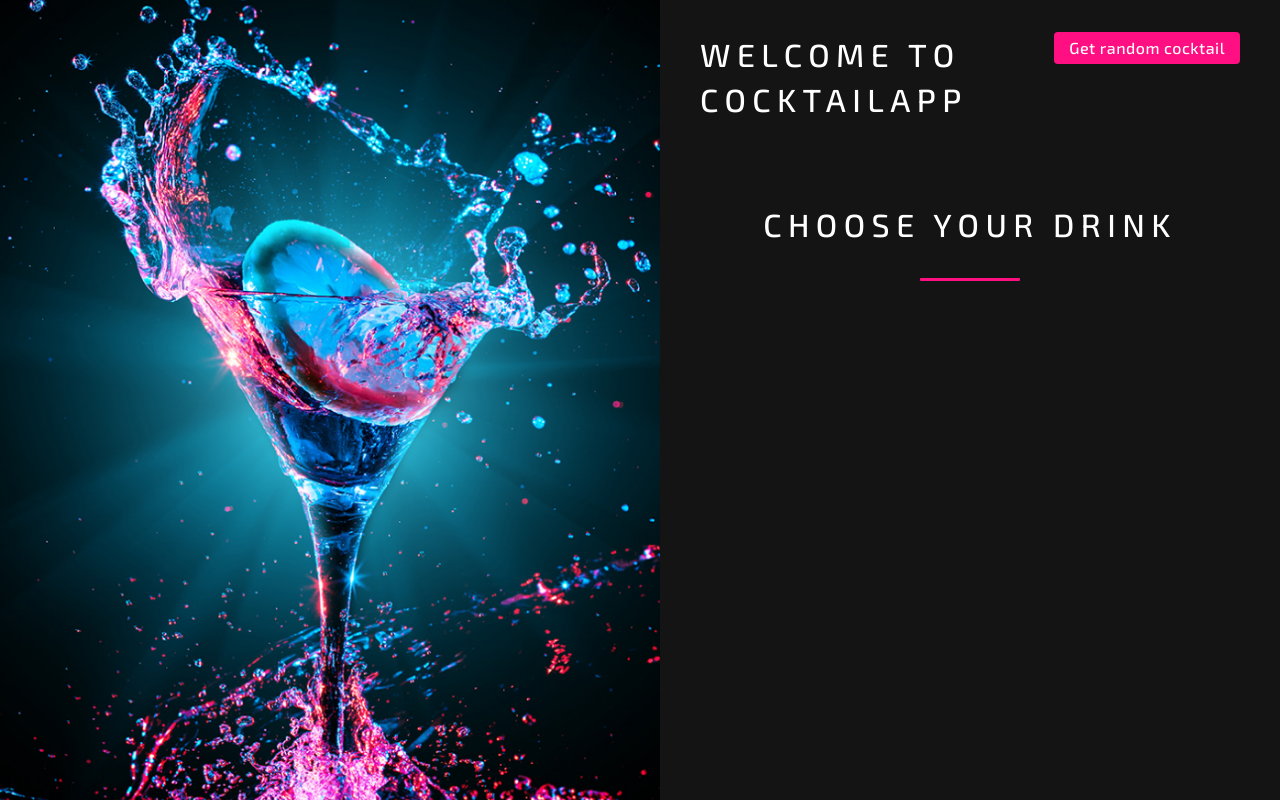
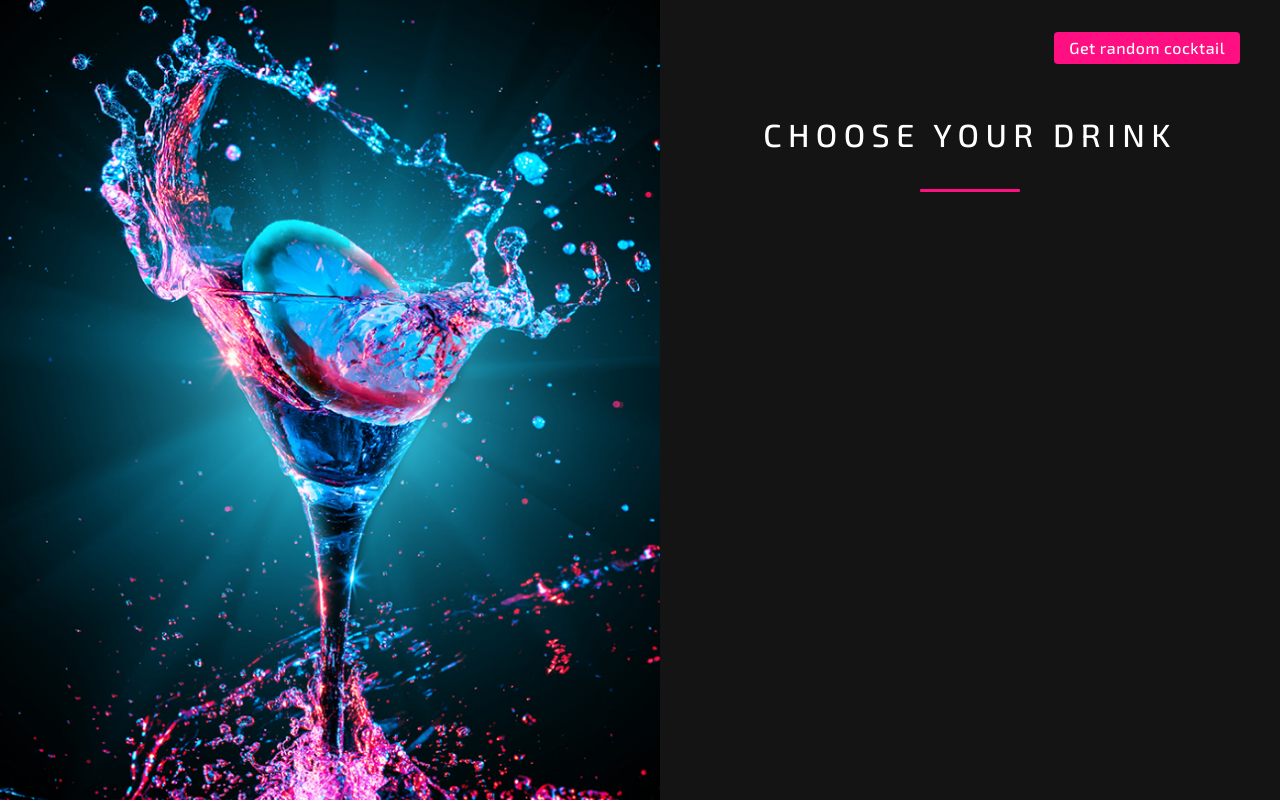
Before and after one commit to Oleksii03/Coctails, a Vue app: page / in a window 1280 px wide. Built offline with nearby package versions, Linux system fonts and the light colour scheme.

Commit message:
Update AppLayout.vue

```diff
--- a/src/components/AppLayout.vue
+++ b/src/components/AppLayout.vue
@@ -14,7 +14,6 @@ const props = defineProps({
     <div :style="` background-image: url(${imgUrl})`" class="img"></div>
     <div class="main">
       <el-button class="btn">Get random cocktail</el-button>
-      <h1 class="title">Welcome to CocktailApp</h1>
       <slot></slot>
     </div>
   </div>
```
